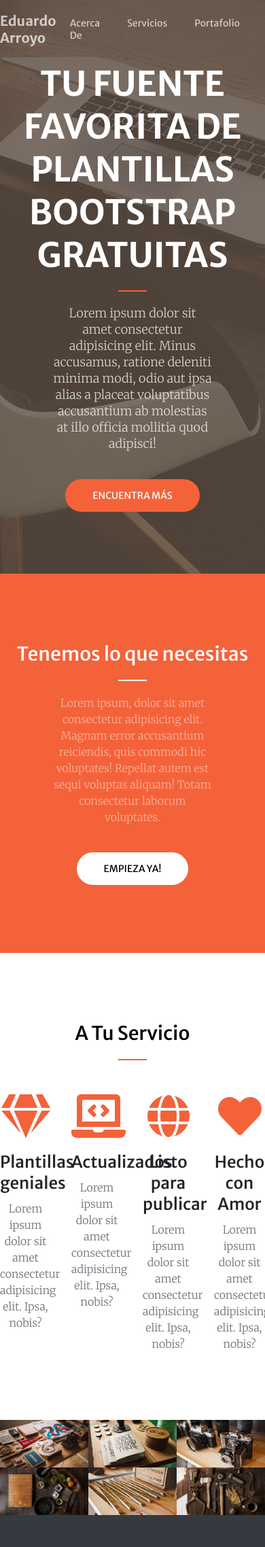
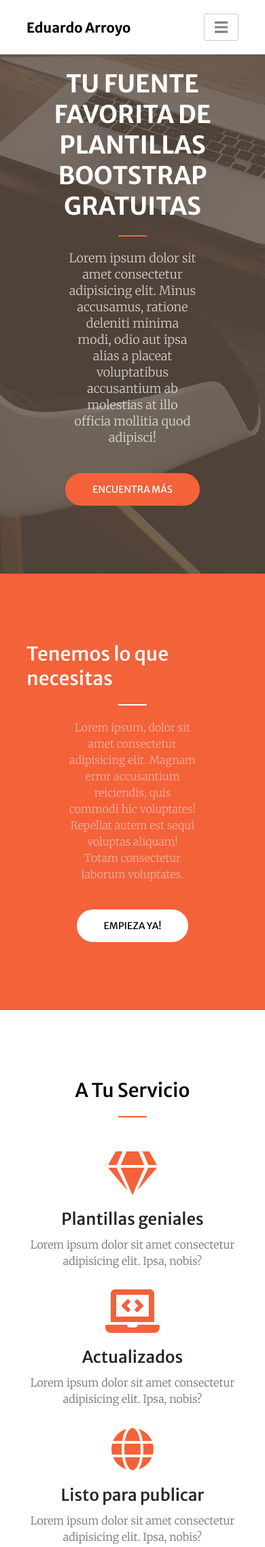
Before and after one commit to Eduarrb/DW2021-1, a PHP site: page / in a window 390 px wide; the page is wider, and only the part inside the window is pictured. Shown: the top 2276 px of that part at 68% size. Run offline with PHP 8.4, Linux system fonts and the light colour scheme.

Commit message:
clase 12

```diff
--- a/03-CREATIVE/css/estilos.css
+++ b/03-CREATIVE/css/estilos.css
@@ -83,7 +83,25 @@ font-family: 'Merriweather Sans', sans-serif; */
     padding: 10px 0;
     position: fixed;
     width: 100%;
+    z-index: 1;
 }
+.nav.active{
+    background-color: white;
+    box-shadow: 0 0 15px rgba(0,0,0,.4);
+}
+.nav.active .nav__contenedor--logo,
+.nav.active .nav__contenedor__menu li a{
+    color: black;
+}
+.nav.active .nav__contenedor--logo:hover,
+.nav.active .nav__contenedor__menu li a:hover{
+    color: #f4623a;
+}
+/* .nav.active .nav__contenedor__menu li a{
+    color: black;
+} */
+
+
 .nav__contenedor{
     display: flex;
     justify-content: space-between;
@@ -115,6 +133,9 @@ font-family: 'Merriweather Sans', sans-serif; */
     color: white;
     transition: all .5s;
 }
+.iconMenu{
+    display: none;
+}
 
 /* HEADER */
 .header{
@@ -128,6 +149,7 @@ font-family: 'Merriweather Sans', sans-serif; */
     background-size: cover;
     height: 100vh;
 }
+
 .header__contenedor{
     display: flex;
     flex-direction: column;
@@ -242,6 +264,7 @@ font-family: 'Merriweather Sans', sans-serif; */
     /* background-color: #f4623a; */
     background-color: rgba(244,98,58,.8);
     position: absolute;
+    /* z-index: 1; */
     top: 0;
     left: 0;
     width: 100%;
@@ -307,6 +330,7 @@ font-family: 'Merriweather Sans', sans-serif; */
     font-family: 'Merriweather Sans', sans-serif;
     font-size: 28px;
     font-weight: 500;
+    text-align: center;
 }
 .contacto__contenedor p{
     font-family: 'Merriweather', serif;
@@ -341,3 +365,70 @@ font-family: 'Merriweather Sans', sans-serif; */
     text-decoration: none;
     color: #f4623a;
 }
+
+/* MEDIA QUERIES / BREAKPOINTS */
+/* DESKTOP FIRST */
+
+@media only screen and (max-width: 992px){
+    /* CONSTANTES */
+    .contenedor{
+        width: 80%;
+    }
+    /* NAV */
+    .nav{
+        background-color: white;
+        padding: 20px 0;
+    }
+    .nav__contenedor--logo{
+        color: black;
+    }
+    .nav__contenedor__menu{
+        display: none;
+    }
+    .iconMenu{
+        display: block;
+        border: 1px solid rgba(0,0,0,.2);
+        font-size: 22px;
+        padding: 5px 15px;
+        color: rgba(0,0,0,.5);
+        border-radius: 3px;
+    }
+    /* SERVICIOS */
+    .servicios__contenedor__box{
+        flex-wrap: wrap;
+    }
+    .servicios__contenedor__box article{
+        width: calc(50% - 15px);
+        margin-bottom: 30px;
+    }
+
+    /* PORTAFOLIO */
+    .portafolio__item{
+        width: 50%;
+    }
+
+    /* CONTACTO */
+    .contacto__contenedor__box{
+        flex-wrap: wrap;
+    }
+    .contacto__contenedor__box article{
+        width: 100%;
+        margin-bottom: 30px;
+    }
+}
+
+@media only screen and (max-width: 768px){
+    .header__contenedor h1{
+        font-size: 36px;
+    }
+    .servicios__contenedor__box article{
+        width: 100%;
+    }
+}
+
+@media only screen and (max-width: 576px){
+    /* PORTAFOLIO */
+    .portafolio__item{
+        width: 100%;
+    }
+}
--- a/03-CREATIVE/index.html
+++ b/03-CREATIVE/index.html
@@ -29,6 +29,9 @@
                     <a href="#">Contacto</a>
                 </li>
             </ul>
+            <div class="iconMenu">
+                <i class="fas fa-bars"></i>
+            </div>
         </div>
     </nav>
     <header class="header">
--- a/03-CREATIVE/js/codigo.js
+++ b/03-CREATIVE/js/codigo.js
@@ -1,6 +1,8 @@
 // console.log('funcionaaaaaaaaaaaaaaaa');
 
 // console.log("12346846452");
+
+// DOM -> DOCUMENT OBJECT MODEL
 
 var nav = document.querySelector('.nav');
 
@@ -8,11 +10,13 @@ window.addEventListener('scroll', movimientoScroll);
 
 function movimientoScroll(){
     // console.log('hiciste scroll');
-    console.log(window.pageYOffset);
+    // console.log(window.pageYOffset);
     if(window.pageYOffset > 0){
-        console.log('es mayor a cero');
+        // console.log('es mayor a cero');
+        nav.classList.add('active');
     }
     else{
-        console.log('es igual a cero');
+        // console.log('es igual a cero');
+        nav.classList.remove('active');
     }
 }
```
